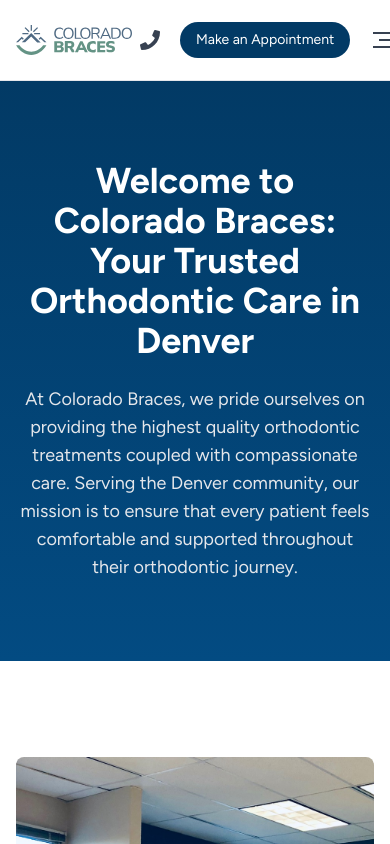
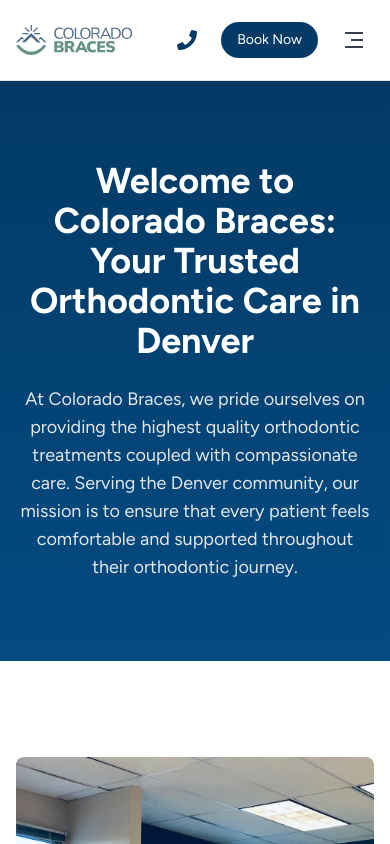
Before and after one commit to NicoBaldowine/colorado-braces, a Next.js app: page /en/about in a window 390 px wide. Shown: the top 844 px of the page. Built offline with nearby package versions, Linux system fonts and the light colour scheme.

Commit message:
Update: Mobile appointment button text to 'Book Now' / 'Agenda Ya'

```diff
--- a/components/Header.tsx
+++ b/components/Header.tsx
@@ -167,21 +167,20 @@
           </div>
 
           {/* Mobile Right Section */}
-          <div className="flex lg:hidden items-center gap-3">
-            {/* Phone Icon */}
+          <div className="flex md:hidden ml-auto items-center space-x-4">
             <a
-              href="tel:+13039914455"
-              className="text-gray-700 hover:text-[#023A65] p-2 rounded-md transition-colors"
+              href="tel:3039914455"
+              className="p-2 text-primary"
+              aria-label="Call us"
             >
               <FaPhone className="w-5 h-5" />
             </a>
 
-            {/* Mobile Appointment Button */}
             <Link
-              href={`/${lang}/appointment`}
-              className="bg-[#023A65] text-white px-4 py-2 text-sm rounded-full hover:bg-[#034b82] transition-colors whitespace-nowrap"
+              href="/appointment"
+              className="px-4 py-2 bg-primary text-white rounded-full hover:bg-primary-dark transition-colors text-sm whitespace-nowrap"
             >
-              {t('common.navigation.appointment')}
+              {lang === 'es' ? 'Agenda Ya' : 'Book Now'}
             </Link>
 
             {/* Burger Menu Button */}
```
